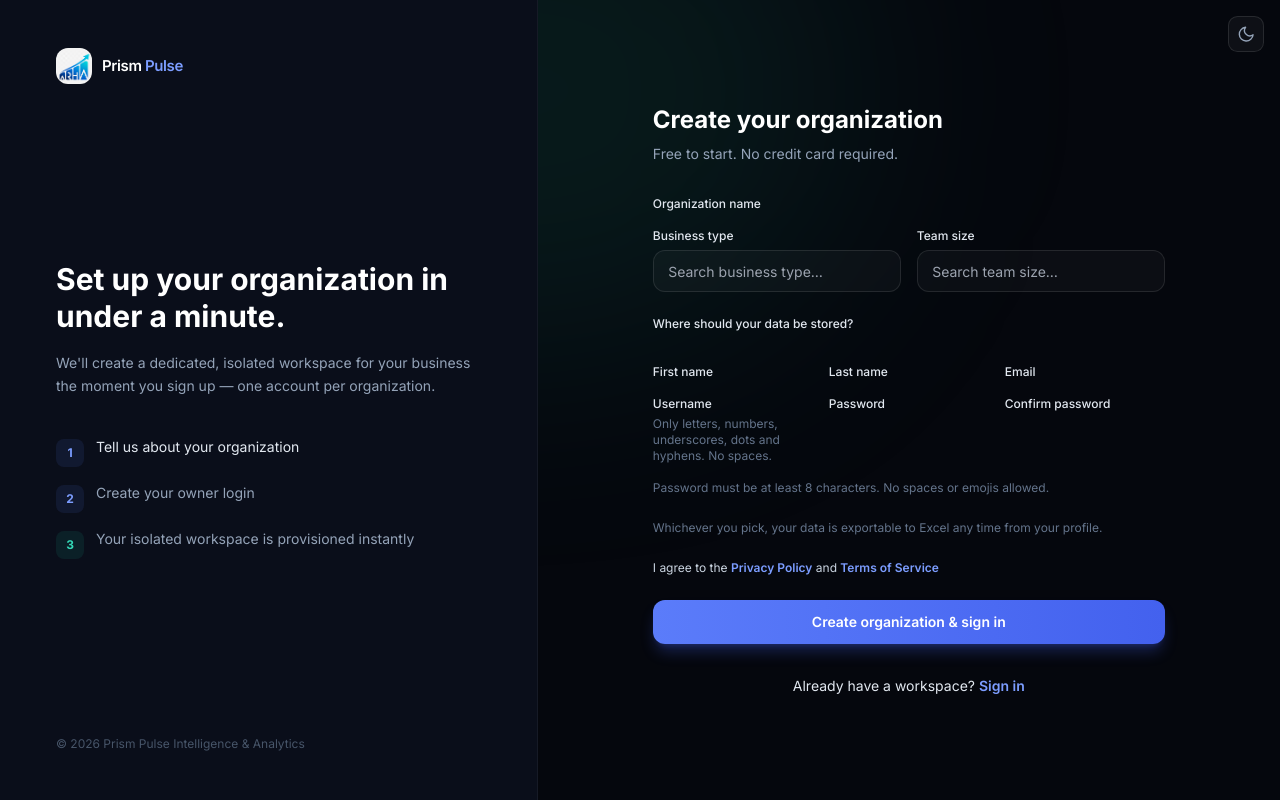
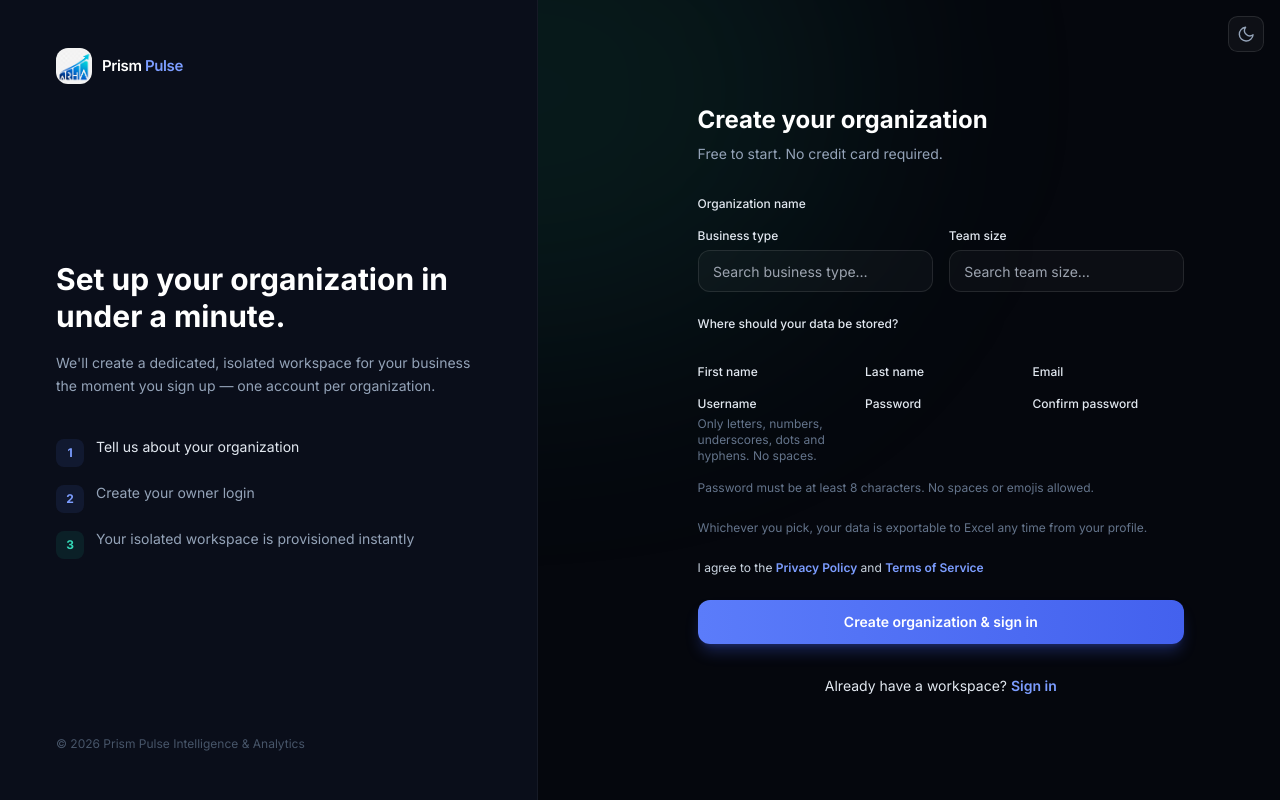
Before and after one commit to bejjankisreekar/Business_analytics_intelligence, a Django app: template templates/accounts/signup.html in a window 1280 px wide. Run offline with Django 5.2, Linux system fonts and the light colour scheme; the template is opened without the code that fills it, so the values that code supplies are empty; some libraries are stand-ins or nearby versions.

Commit message:
Increase left spacing on signup form
- Increase outer container left padding from lg:px-20 to lg:px-32
- Add left margin to inner form container (ml-0 sm:ml-4 lg:ml-8)
- Better visual balance with more breathing room on the left
- Form fields now positioned with more prominent left spacing
Co-Authored-By: Claude Haiku 4.5 <noreply@anthropic.com>

```diff
--- a/templates/accounts/signup.html
+++ b/templates/accounts/signup.html
@@ -35,8 +35,8 @@
   </div>
 
   <!-- Right: form -->
-  <div class="relative flex w-full flex-col justify-center px-6 py-14 sm:px-12 lg:w-[58%] lg:px-20">
-    <div class="mx-auto w-full max-w-lg">
+  <div class="relative flex w-full flex-col justify-center px-6 py-14 sm:px-12 lg:w-[58%] lg:px-32">
+    <div class="mx-auto w-full max-w-lg ml-0 sm:ml-4 lg:ml-8">
       <a href="{% url 'core:landing' %}" class="mb-6 flex items-center gap-2.5 lg:hidden">
         <img src="{% static 'img/logo.png' %}" alt="" class="h-9 w-9 rounded-xl object-contain">
         <span class="text-[15px] font-semibold text-white">Prism Pulse</span>
```
